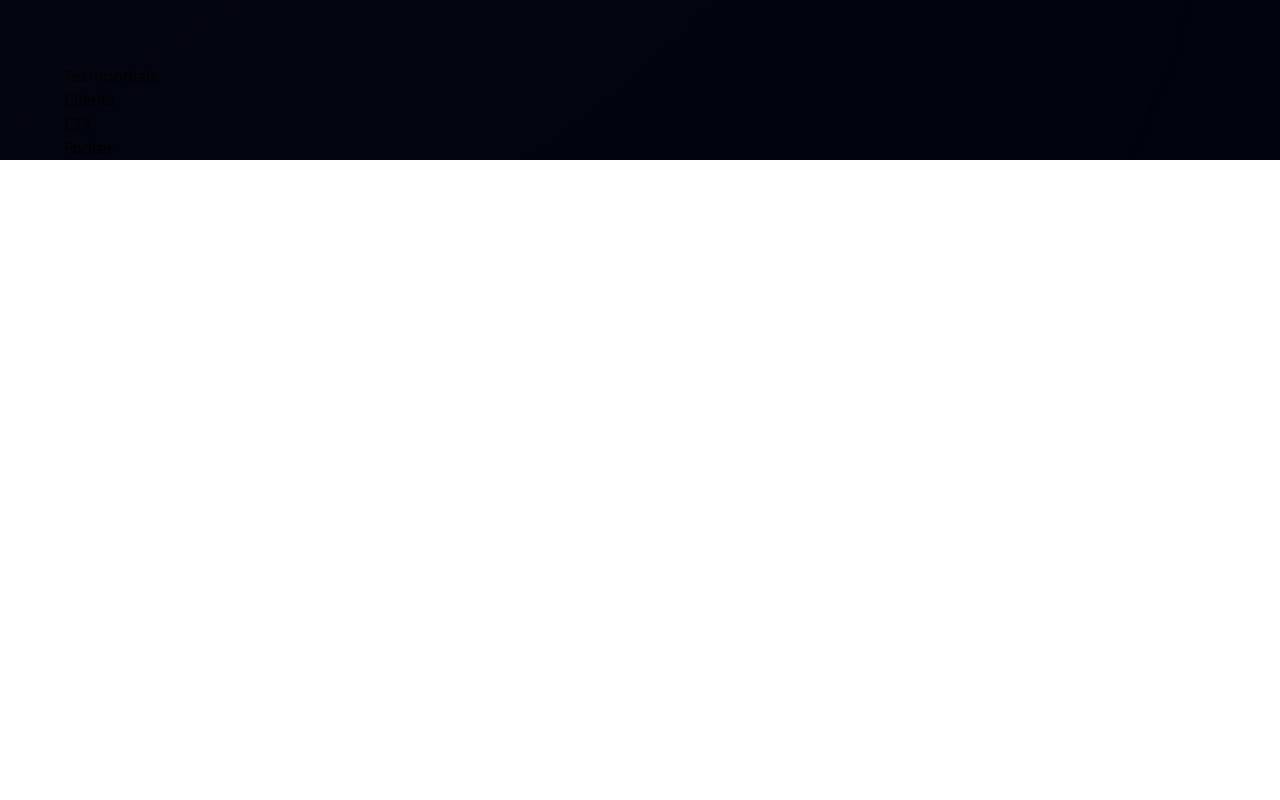
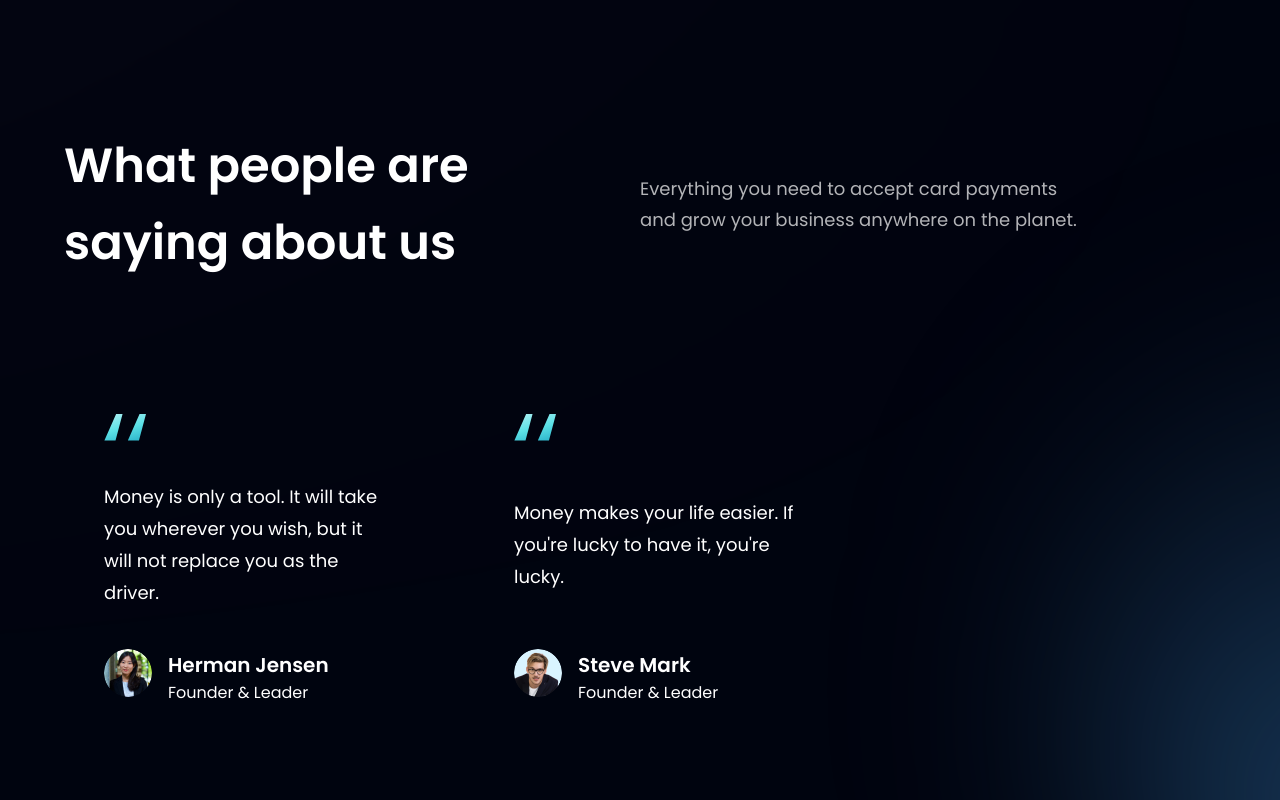
Before and after one commit to xjwllmsx/bank_modern_app, a React (Vite) app: page / in a window 1280 px wide. Shown: the part 2740-3540 px from the top of the page. Before the commit the page ends 2900 px from the top, so only its background shows below. Built offline with nearby package versions, Linux system fonts and the light colour scheme.

Commit message:
Complete Testimonals component

```diff
--- a/src/components/Testimonials.jsx
+++ b/src/components/Testimonials.jsx
@@ -1,9 +1,31 @@
-import React from 'react'
+import { feedback } from "../constants";
+import styles, { layout } from "../style";
+import FeedbackCard from "./FeedbackCard";
 
-const Testimonials = () => {
-  return (
-    <div>Testimonials</div>
-  )
-}
+const Testimonials = () => (
+  <section
+    id="clients"
+    className={`${styles.paddingY} ${styles.flexCenter} flex-col relative`}
+  >
+    <div className="absolute z-0 w-[60%] h-[60%] -right-[50%] rounded-full blue__gradient" />
+    <div className="w-full flex justify-between items-center md:flex-row flex-col sm:mb-16 mb-6 relative z-[1]">
+      <h2 className={styles.heading2}>
+        What people are <br className="sm:block hidden" /> saying about us
+      </h2>
+      <div className="w-full md:mt-0 mt-6">
+        <p className={`${styles.paragraph} text-left max-w-[450px]`}>
+          Everything you need to accept card payments and grow your business
+          anywhere on the planet.
+        </p>
+      </div>
+    </div>
 
-export default Testimonials
+    <div className="flex flex-wrap sm:justify-start justify-center w-full feedback-container relative z-[1]">
+      {feedback.map((card) => (
+        <FeedbackCard key={card.id} {...card} />
+      ))}
+    </div>
+  </section>
+);
+
+export default Testimonials;
```
